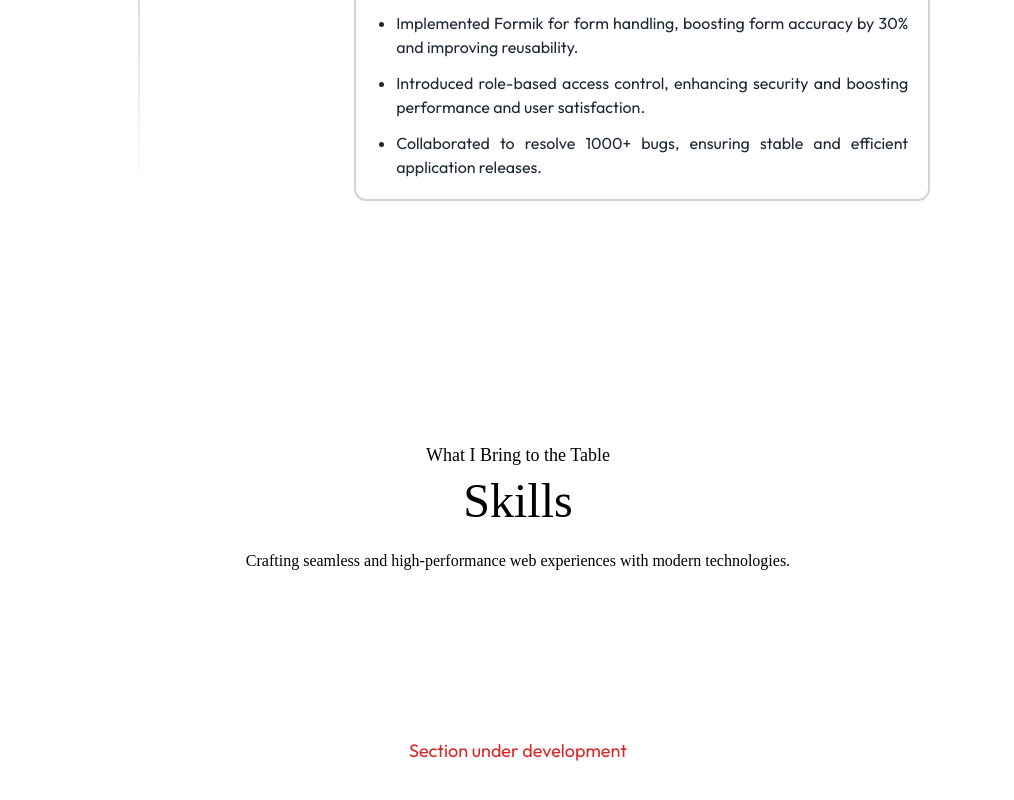
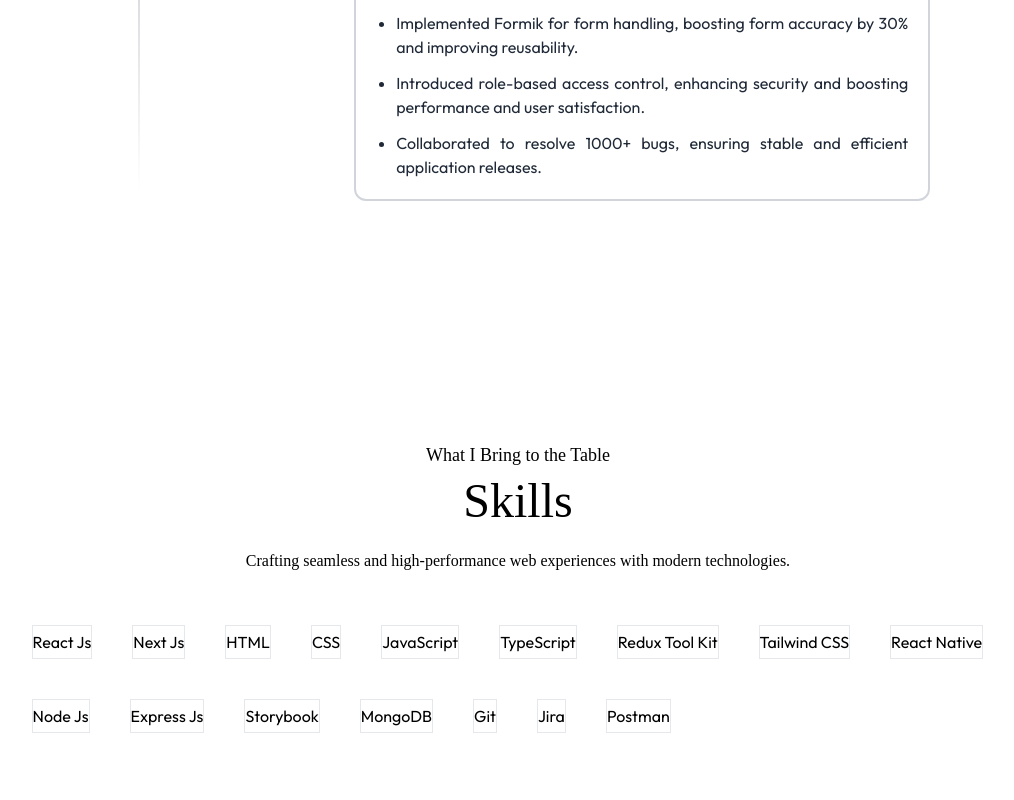
Before and after one commit to abhishekpv/portfolio, a Next.js app: page / in a window 1280 px wide. Shown: the part 2261-3061 px from the top of the page, without its empty margins (122-1136 px from the left). Built offline with nearby package versions, Linux system fonts and the light colour scheme; a web font is replaced by a local one.

Commit message:
initial skills design

```diff
--- a/assets/assets.js
+++ b/assets/assets.js
@@ -39,6 +39,7 @@ import right_arrow_bold_dark from "./right-arrow-bold-dark.png";
 import open_link_black from "./open-link-black.png";
 import open_link_white from "./open-link-white.png";
 import qburst from "./qburst.png";
+import { color } from "motion/react";
 
 export const assets = {
   user_image,
@@ -86,25 +87,25 @@ export const assets = {
 
 export const workData = [
   {
-    id:1001,
+    id: 1001,
     title: "KIF Products",
     description: "Web app",
     bgImage: "/kifproducts.png",
   },
   {
-    id:1002,
+    id: 1002,
     title: "TripCast",
     description: "Mobile App",
     bgImage: "/tripcast.png",
   },
   {
-    id:1003,
+    id: 1003,
     title: "Lucky Check",
     description: "Mobile App",
     bgImage: "/luckyCheck.png",
   },
   {
-    id:1004,
+    id: 1004,
     title: "Papoteur",
     description: "Web app",
     bgImage: "/papoteur.png",
@@ -222,6 +223,100 @@ export const navItems = [
   },
 ];
 
+export const skills = [
+  {
+    title: "React Js",
+    icon: assets.figma,
+    percentage: "90%",
+    color: "#61DAFB",
+  },
+  {
+    title: "Next Js",
+    icon: assets.figma,
+    percentage: "80%",
+    color: "#61DAFB",
+  },
+  {
+    title: "HTML",
+    icon: assets.figma,
+    percentage: "90%",
+    color: "#61DAFB",
+  },
+  {
+    title: "CSS",
+    icon: assets.figma,
+    percentage: "90%",
+    color: "#61DAFB",
+  },
+  {
+    title: "JavaScript",
+    icon: assets.figma,
+    percentage: "90%",
+    color: "#61DAFB",
+  },
+  {
+    title: "TypeScript",
+    icon: assets.figma,
+    percentage: "80%",
+    color: "#61DAFB",
+  },
+  {
+    title: "Redux Tool Kit",
+    icon: assets.figma,
+    color: "#61DAFB",
+    percentage: "80%",
+  },
+  {
+    title: "Tailwind CSS",
+    icon: assets.figma,
+    color: "#61DAFB",
+    percentage: "80%",
+  },
+  {
+    title: "React Native",
+    icon: assets.figma,
+    color: "#61DAFB",
+    percentage: "70%",
+  },
+  { title: "Node Js", icon: assets.figma, color: "#61DAFB", percentage: "70%" },
+  {
+    title: "Express Js",
+    icon: assets.figma,
+    color: "#61DAFB",
+    percentage: "70%",
+  },
+  {
+    title: "Storybook",
+    icon: assets.figma,
+    percentage: "70%",
+    color: "#61DAFB",
+  },
+  {
+    title: "MongoDB",
+    icon: assets.figma,
+    percentage: "70%",
+    color: "#61DAFB",
+  },
+  {
+    title: "Git",
+    icon: assets.figma,
+    percentage: "70%",
+    color: "#61DAFB",
+  },
+  {
+    title: "Jira",
+    icon: assets.figma,
+    percentage: "70%",
+    color: "#61DAFB",
+  },
+  {
+    title: "Postman",
+    icon: assets.figma,
+    percentage: "70%",
+    color: "#61DAFB",
+  },
+];
+
 export const toolsData = [
   {
     title: "VSCode",
--- /dev/null
+++ b/components/about/ToolCard.tsx
@@ -0,0 +1,44 @@
+import Image, { StaticImageData } from "next/image";
+import { useState } from "react";
+
+export const ToolCard = ({
+  icon,
+  title,
+  className,
+}: {
+  icon: StaticImageData;
+  title: string;
+  className?: string;
+}) => {
+  const [isHover, setIsHover] = useState(false);
+
+  const handleMouseEnter = () => {
+    setIsHover(true);
+  };
+  const handleMouseLeave = () => {
+    setIsHover(false);
+  };
+
+  return (
+    <li
+      className={`border w-full rounded-md border-gray-400 overflow-hidden cursor-pointer duration-500 max-w-28 py-3 relative hover:border-gray-600 dark:hover:border-white ${className}`}
+      onMouseEnter={handleMouseEnter}
+      onMouseLeave={handleMouseLeave}
+    >
+      <Image
+        className={`aspect-square w-8 mx-auto duration-500 ${
+          isHover ? "opacity-50" : "opacity-100"
+        }`}
+        src={icon}
+        alt={title}
+      />
+      <p
+        className={`w-full font-Outfit h-full absolute text-gray-700 dark:text-white flex items-center duration-700 bg-transparent backdrop-blur-sm  justify-center top-0 ${
+          isHover ? "opacity-100 scale-100" : "opacity-0 scale-150"
+        }`}
+      >
+        {title}
+      </p>
+    </li>
+  );
+};
--- a/components/about/ToolsList.tsx
+++ b/components/about/ToolsList.tsx
@@ -1,44 +1,5 @@
 import { toolsData } from "@/assets/assets";
-import Image, { StaticImageData } from "next/image";
-import React, { useState } from "react";
-
-const ToolCard = ({
-  icon,
-  title,
-}: {
-  icon: StaticImageData;
-  title: string;
-}) => {
-  const [isHover, setIsHover] = useState(false);
-
-  const handleMouseEnter = () => {
-    setIsHover(true);
-  };
-  const handleMouseLeave = () => {
-    setIsHover(false);
-  };
-
-  return (
-    <li
-      className="border w-full rounded-md border-gray-400 overflow-hidden cursor-pointer duration-500 max-w-28 py-3 relative hover:border-gray-600 dark:hover:border-white"
-      onMouseEnter={handleMouseEnter}
-      onMouseLeave={handleMouseLeave}
-    >
-      <Image
-        className={`aspect-square w-8 mx-auto duration-500 ${isHover ? "opacity-50" : "opacity-100"}`}
-        src={icon}
-        alt={title}
-      />
-      <p
-        className={`w-full font-Outfit h-full absolute text-gray-700 dark:text-white flex items-center duration-700 bg-transparent backdrop-blur-sm  justify-center top-0 ${
-          isHover ? "opacity-100 scale-100" : "opacity-0 scale-150"
-        }`}
-      >
-        {title}
-      </p>
-    </li>
-  );
-};
+import { ToolCard } from "./ToolCard";
 
 const ToolsList = () => {
   return (
--- a/components/skills/Skills.tsx
+++ b/components/skills/Skills.tsx
@@ -1,5 +1,6 @@
 import React from "react";
 import SectionHeader from "../SectionHeader";
+import SkillsContainter from "./SkillsContainter";
 
 const Skills = () => {
   return (
@@ -13,9 +14,7 @@ const Skills = () => {
         description="Crafting seamless and high-performance web experiences with modern
         technologies."
       />
-      <p className="text-center my-40 text-lg text-red-600 ">
-        Section under development
-      </p>
+      <SkillsContainter />
     </div>
   );
 };
--- /dev/null
+++ b/components/skills/SkillsContainter.tsx
@@ -0,0 +1,25 @@
+import { skills } from "@/assets/assets";
+import { StaticImageData } from "next/image";
+
+type SkillCardProps={
+    icon:StaticImageData;
+    title:string;
+    color:string;
+    percentage:string;
+}
+
+const SkillCard=({color,icon,percentage,title}:SkillCardProps)=>{
+    return <div className="border ">{title}</div>
+}
+
+const SkillsContainter = () => {
+  return (
+    <ul className="flex items-center justify-start flex-wrap gap-10 max-w-5xl mx-auto">
+      {skills.map(({ icon, title,color,percentage }) => {
+        return <SkillCard key={title} icon={icon} title={title} color={color} percentage={percentage} />;
+      })}
+    </ul>
+  );
+};
+
+export default SkillsContainter;
```
